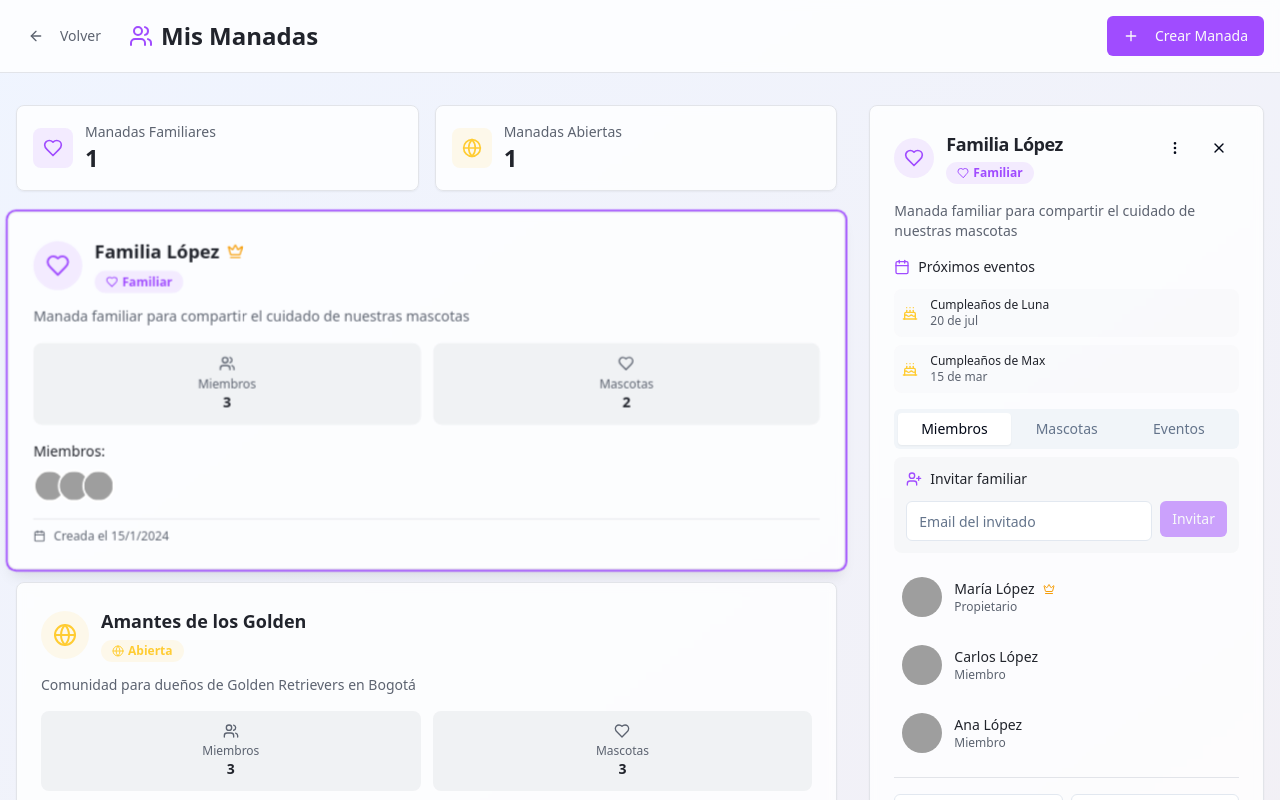
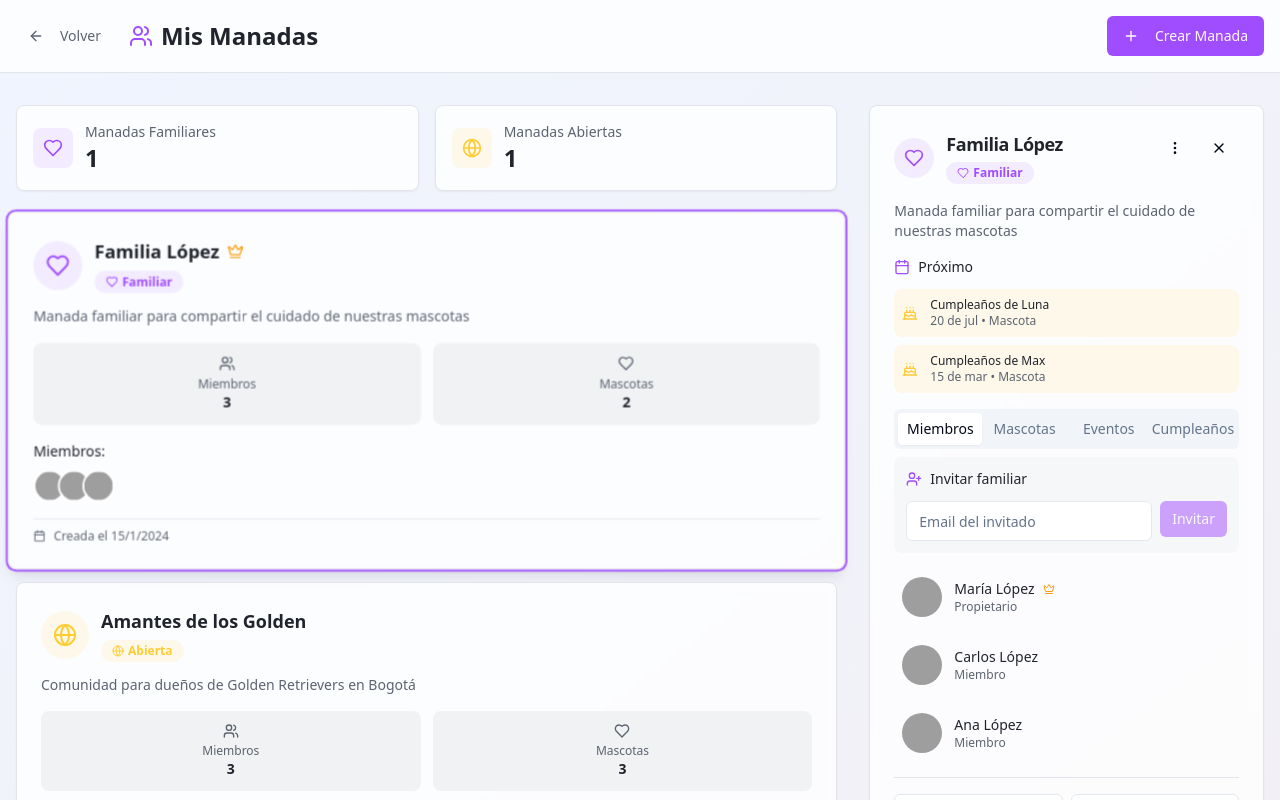
Before and after one commit to juanlopezjs/waggi-plan-purchase-flow, a React (Vite) app: page /packs in a window 1280 px wide. Both pictures are taken after a click on the element 426 px from the left and 390 px from the top of the page. Shown: the top 800 px of the page. Built offline with nearby package versions, Linux system fonts and the light colour scheme; grey boxes are pictures that could not be loaded.

Commit message:
Refactor birthday display

```diff
--- a/src/components/packs/PackDetails.tsx
+++ b/src/components/packs/PackDetails.tsx
@@ -51,7 +51,6 @@ interface PackEvent {
   date: string;
   time: string;
   location?: string;
-  type: 'event' | 'birthday';
   attendees?: number;
   createdBy: string;
   canDelete: boolean;
@@ -116,7 +115,6 @@ export const PackDetails: React.FC<PackDetailsProps> = ({ pack, onClose }) => {
     const newEvent: PackEvent = {
       id: Date.now(), // En una app real, esto vendría del servidor
       ...eventData,
-      type: 'event',
       createdBy: 'Usuario actual', // En una app real, esto vendría del contexto del usuario
       canDelete: true,
       attendees: 0
@@ -129,9 +127,14 @@ export const PackDetails: React.FC<PackDetailsProps> = ({ pack, onClose }) => {
     setEvents(prev => prev.filter(event => event.id !== eventId));
   };
 
-  // Generar cumpleaños para miembros y mascotas
-  const getBirthdayEvents = (): PackEvent[] => {
-    const birthdayEvents: PackEvent[] = [];
+  // Generar información de cumpleaños para miembros y mascotas
+  const getBirthdays = () => {
+    const birthdays: Array<{
+      id: string;
+      name: string;
+      date: string;
+      type: 'member' | 'pet';
+    }> = [];
 
     // Cumpleaños de miembros
     pack.members.forEach(member => {
@@ -145,15 +148,11 @@ export const PackDetails: React.FC<PackDetailsProps> = ({ pack, onClose }) => {
           nextBirthday.setFullYear(currentYear + 1);
         }
 
-        birthdayEvents.push({
+        birthdays.push({
           id: `member-birthday-${member.id}`,
-          title: `Cumpleaños de ${member.name}`,
-          description: `¡${member.name} está cumpliendo años!`,
+          name: member.name,
           date: nextBirthday.toISOString().split('T')[0],
-          time: '00:00',
-          type: 'birthday',
-          createdBy: 'Sistema',
-          canDelete: false
+          type: 'member'
         });
       }
     });
@@ -170,29 +169,34 @@ export const PackDetails: React.FC<PackDetailsProps> = ({ pack, onClose }) => {
           nextBirthday.setFullYear(currentYear + 1);
         }
 
-        birthdayEvents.push({
+        birthdays.push({
           id: `pet-birthday-${pet.id}`,
-          title: `Cumpleaños de ${pet.name}`,
-          description: `¡${pet.name} está cumpliendo años! 🎉`,
+          name: pet.name,
           date: nextBirthday.toISOString().split('T')[0],
-          time: '00:00',
-          type: 'birthday',
-          createdBy: 'Sistema',
-          canDelete: false
+          type: 'pet'
         });
       }
     });
 
-    return birthdayEvents;
+    return birthdays.sort((a, b) =>
+      new Date(a.date).getTime() - new Date(b.date).getTime()
+    );
   };
 
-  const allEvents = [...events, ...getBirthdayEvents()].sort((a, b) =>
+  // Solo eventos creados por usuarios (actividades)
+  const sortedEvents = events.sort((a, b) =>
     new Date(`${a.date}T${a.time}`).getTime() - new Date(`${b.date}T${b.time}`).getTime()
   );
 
-  const upcomingEvents = allEvents.filter(event =>
+  // Próximos eventos para mostrar en el resumen
+  const upcomingEvents = sortedEvents.filter(event =>
     new Date(`${event.date}T${event.time}`) >= new Date()
-  ).slice(0, 3);
+  ).slice(0, 2);
+
+  // Próximos cumpleaños para mostrar en el resumen
+  const upcomingBirthdays = getBirthdays().filter(birthday =>
+    new Date(birthday.date) >= new Date()
+  ).slice(0, 2);
 
   return (
     <Card className="bg-white/80 backdrop-blur-sm border-pack-border sticky top-24">
@@ -245,16 +249,17 @@ export const PackDetails: React.FC<PackDetailsProps> = ({ pack, onClose }) => {
           </p>
         )}
 
-        {/* Próximos eventos */}
-        {upcomingEvents.length > 0 && (
+        {/* Próximos eventos y cumpleaños */}
+        {(upcomingEvents.length > 0 || upcomingBirthdays.length > 0) && (
           <div className="space-y-3">
             <div className="flex items-center justify-between">
               <h3 className="text-sm font-medium text-pack-foreground flex items-center gap-2">
                 <Calendar className="w-4 h-4 text-pack-primary" />
-                Próximos eventos
+                Próximo
               </h3>
             </div>
             <div className="space-y-2">
+              {/* Mostrar eventos */}
               {upcomingEvents.map((event) => {
                 const eventDate = new Date(`${event.date}T${event.time}`);
                 let dateLabel = format(eventDate, "d 'de' MMM", { locale: es });
@@ -267,17 +272,39 @@ export const PackDetails: React.FC<PackDetailsProps> = ({ pack, onClose }) => {
                     key={event.id}
                     className="flex items-center gap-3 p-2 bg-pack-muted/30 rounded-lg"
                   >
-                    {event.type === 'birthday' ? (
-                      <Cake className="w-4 h-4 text-pack-accent" />
-                    ) : (
-                      <Calendar className="w-4 h-4 text-pack-primary" />
-                    )}
+                    <Calendar className="w-4 h-4 text-pack-primary" />
                     <div className="flex-1 min-w-0">
                       <p className="text-xs font-medium text-pack-foreground truncate">
                         {event.title}
                       </p>
                       <p className="text-xs text-pack-muted-foreground">
-                        {dateLabel}
+                        {dateLabel} • {event.time}
+                      </p>
+                    </div>
+                  </div>
+                );
+              })}
+
+              {/* Mostrar cumpleaños */}
+              {upcomingBirthdays.map((birthday) => {
+                const birthdayDate = new Date(birthday.date);
+                let dateLabel = format(birthdayDate, "d 'de' MMM", { locale: es });
+
+                if (isToday(birthdayDate)) dateLabel = "Hoy";
+                else if (isTomorrow(birthdayDate)) dateLabel = "Mañana";
+
+                return (
+                  <div
+                    key={birthday.id}
+                    className="flex items-center gap-3 p-2 bg-pack-accent/10 rounded-lg"
+                  >
+                    <Cake className="w-4 h-4 text-pack-accent" />
+                    <div className="flex-1 min-w-0">
+                      <p className="text-xs font-medium text-pack-foreground truncate">
+                        Cumpleaños de {birthday.name}
+                      </p>
+                      <p className="text-xs text-pack-muted-foreground">
+                        {dateLabel} • {birthday.type === 'member' ? 'Miembro' : 'Mascota'}
                       </p>
                     </div>
                   </div>
@@ -288,10 +315,11 @@ export const PackDetails: React.FC<PackDetailsProps> = ({ pack, onClose }) => {
         )}
 
         <Tabs defaultValue="members" className="w-full">
-          <TabsList className="grid w-full grid-cols-3">
+          <TabsList className="grid w-full grid-cols-4">
             <TabsTrigger value="members">Miembros</TabsTrigger>
             <TabsTrigger value="pets">Mascotas</TabsTrigger>
             <TabsTrigger value="events">Eventos</TabsTrigger>
+            <TabsTrigger value="birthdays">Cumpleaños</TabsTrigger>
           </TabsList>
 
           <TabsContent value="members" className="space-y-4">
@@ -395,7 +423,7 @@ export const PackDetails: React.FC<PackDetailsProps> = ({ pack, onClose }) => {
 
             {/* Lista de eventos */}
             <div className="space-y-3">
-              {allEvents.length === 0 ? (
+              {sortedEvents.length === 0 ? (
                 <div className="text-center py-6">
                   <Calendar className="w-12 h-12 text-pack-muted-foreground mx-auto mb-2" />
                   <p className="text-sm text-pack-muted-foreground">
@@ -403,13 +431,83 @@ export const PackDetails: React.FC<PackDetailsProps> = ({ pack, onClose }) => {
                   </p>
                 </div>
               ) : (
-                allEvents.map((event) => (
+                sortedEvents.map((event) => (
                   <EventCard
                     key={event.id}
                     event={event}
                     onDelete={handleDeleteEvent}
                   />
                 ))
+              )}
+            </div>
+          </TabsContent>
+
+          <TabsContent value="birthdays" className="space-y-4">
+            {/* Lista de cumpleaños */}
+            <div className="space-y-3">
+              {getBirthdays().length === 0 ? (
+                <div className="text-center py-6">
+                  <Cake className="w-12 h-12 text-pack-muted-foreground mx-auto mb-2" />
+                  <p className="text-sm text-pack-muted-foreground">
+                    No hay cumpleaños registrados
+                  </p>
+                </div>
+              ) : (
+                getBirthdays().map((birthday) => {
+                  const birthdayDate = new Date(birthday.date);
+                  const isUpcoming = birthdayDate >= new Date();
+
+                  return (
+                    <Card
+                      key={birthday.id}
+                      className={`bg-white/80 backdrop-blur-sm border-pack-border ${!isUpcoming ? 'opacity-75' : ''}`}
+                    >
+                      <CardContent className="p-4">
+                        <div className="flex items-center gap-3">
+                          <div className={`w-10 h-10 rounded-full flex items-center justify-center ${
+                            birthday.type === 'member'
+                              ? 'bg-pack-primary/10'
+                              : 'bg-pack-accent/10'
+                          }`}>
+                            <Cake className={`w-5 h-5 ${
+                              birthday.type === 'member'
+                                ? 'text-pack-primary'
+                                : 'text-pack-accent'
+                            }`} />
+                          </div>
+                          <div className="flex-1">
+                            <div className="flex items-center gap-2">
+                              <h4 className="font-semibold text-pack-foreground text-sm">
+                                Cumpleaños de {birthday.name}
+                              </h4>
+                              <Badge
+                                variant="secondary"
+                                className={`${
+                                  birthday.type === 'member'
+                                    ? 'bg-pack-primary/10 text-pack-primary'
+                                    : 'bg-pack-accent/10 text-pack-accent'
+                                } text-xs`}
+                              >
+                                {birthday.type === 'member' ? 'Miembro' : 'Mascota'}
+                              </Badge>
+                            </div>
+                            <div className="flex items-center gap-2 text-xs text-pack-muted-foreground mt-1">
+                              <Calendar className="w-3 h-3" />
+                              <span>
+                                {format(birthdayDate, "d 'de' MMMM, yyyy", { locale: es })}
+                              </span>
+                              {!isUpcoming && (
+                                <Badge variant="outline" className="text-xs ml-2">
+                                  Pasado
+                                </Badge>
+                              )}
+                            </div>
+                          </div>
+                        </div>
+                      </CardContent>
+                    </Card>
+                  );
+                })
               )}
             </div>
           </TabsContent>
```
Also changed, not shown: src/components/packs/EventCard.tsx (+4 -12 lines).
